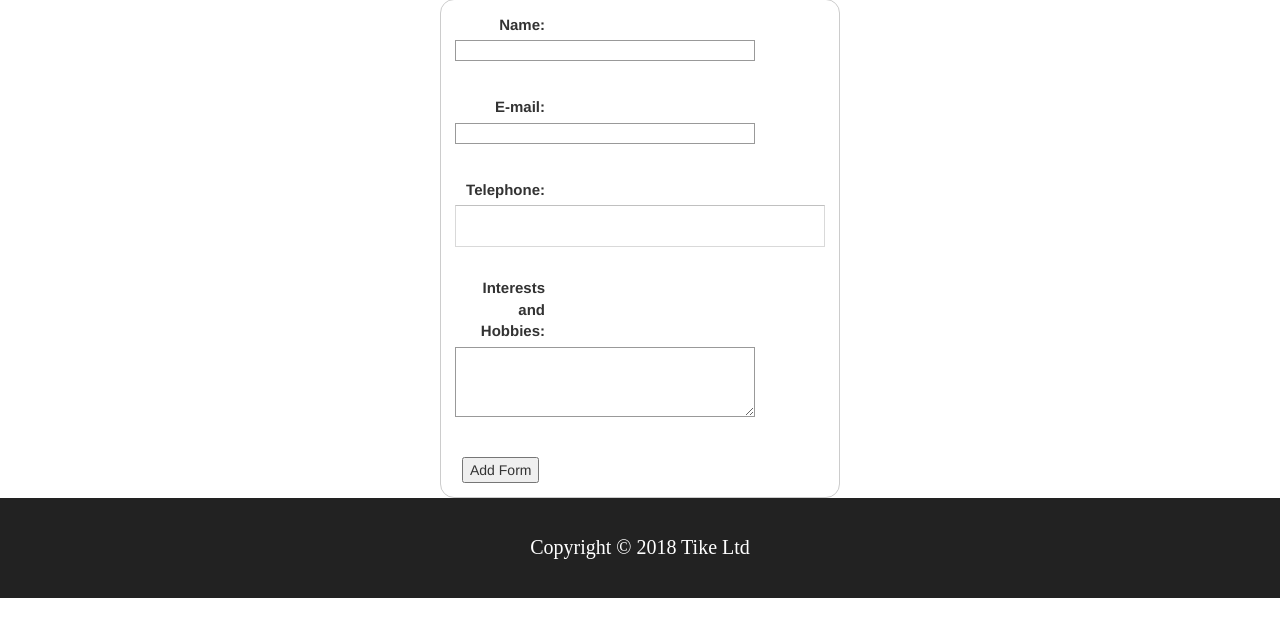
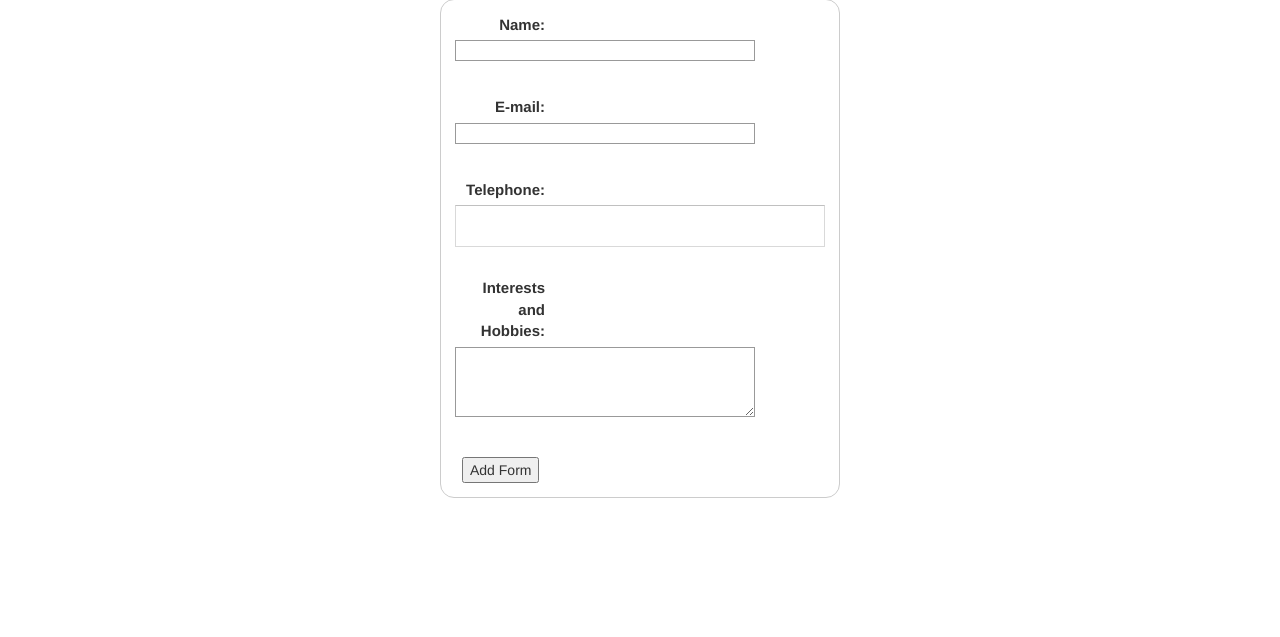
Before and after one commit to ironmann250/tike_onsite, a Django app: page /create_database/ in a window 1280 px wide. Shown: the part 102-739 px from the top of the page. Run offline with Django 3.2, Linux system fonts and the light colour scheme.

Commit message:
new fixes

```diff
--- a/Templates/html/badges/base.html
+++ b/Templates/html/badges/base.html
@@ -110,15 +110,7 @@
 {% block content%}
 {% endblock %}
 </div>
-<footer>
 
-    <div class="footer-end">
-
-        <span><span>Copyright © 2018 Tike Ltd</span></span>
-
-
-    </div>
-    </footer>
 
 <script type="text/javascript" src="{% static '/static/js/jquery-3.1.1.min.js'%}"></script>
 <script type="text/javascript" src="{% static '/static/js/bootstrap.min.js'%}"></script>
```
